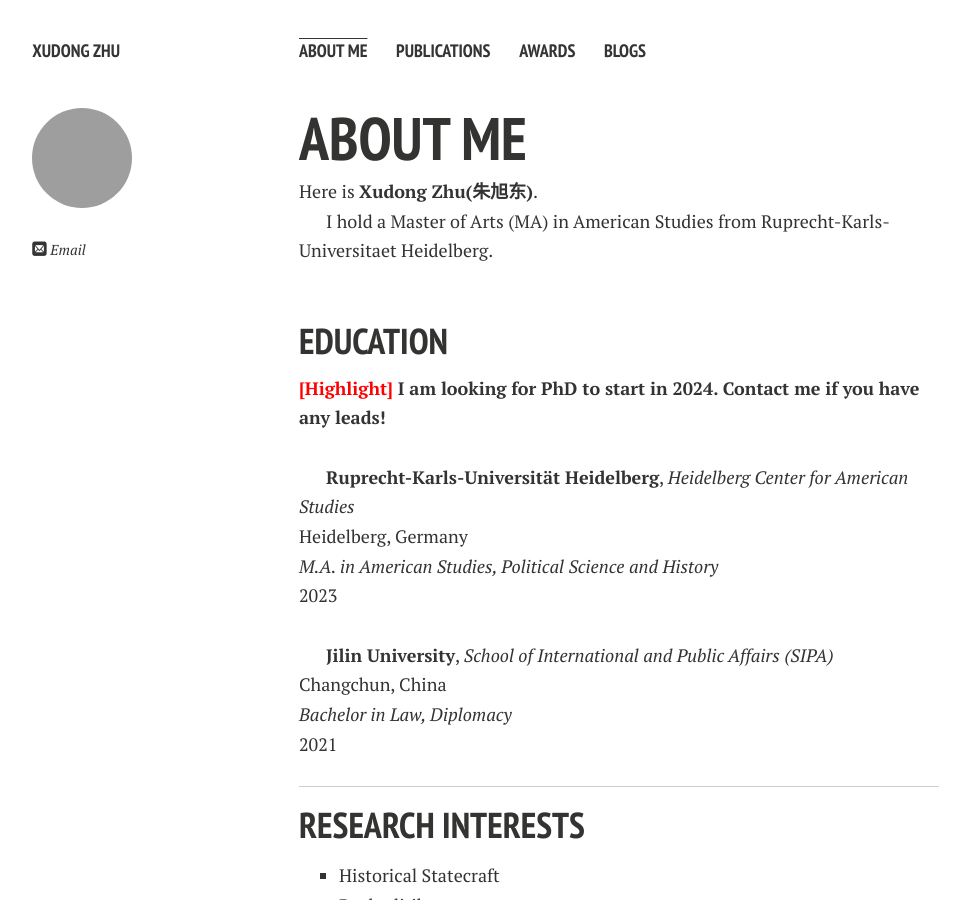
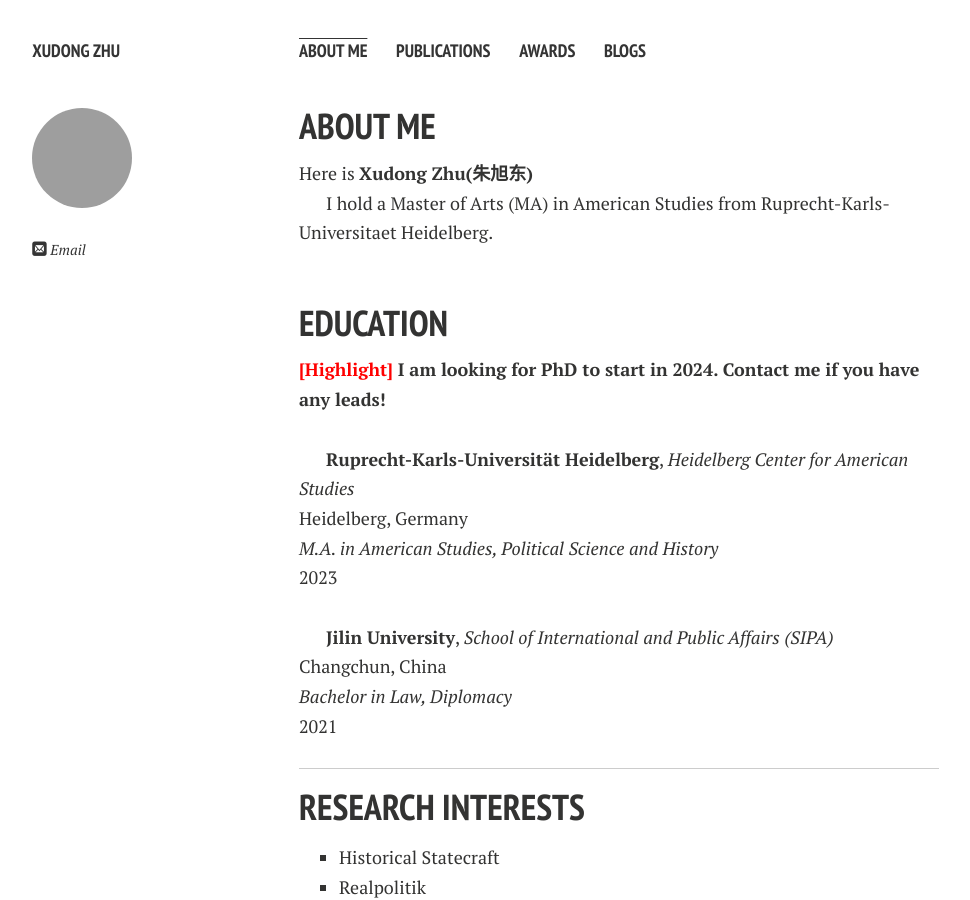
Before and after one commit to x-zhu01/x-zhu01.github.io, a Jekyll site: the page built from index.md, in a window 1280 px wide and 900 px high. Shown: the whole window, without its empty margins (21-991 px from the left). Built offline with Jekyll 4.4.1, drawn with Linux system fonts in a browser that asks for light colours; nearby versions of some CDN libraries; comment, search, counter and statistics services are not loaded; a style sheet for code colours, icons or effects is not loaded; our own code applies the rules of GitHub Pages for plain Markdown files.

```diff
--- a/index.md
+++ b/index.md
@@ -2,9 +2,9 @@
 layout: page
 ---
 
-# ABOUT ME
+## ABOUT ME
 
-Here is **Xudong Zhu(朱旭东)**.
+Here is **Xudong Zhu(朱旭东)**
 
 I hold a Master of Arts (MA) in American Studies from Ruprecht-Karls-Universitaet Heidelberg.
 
```
